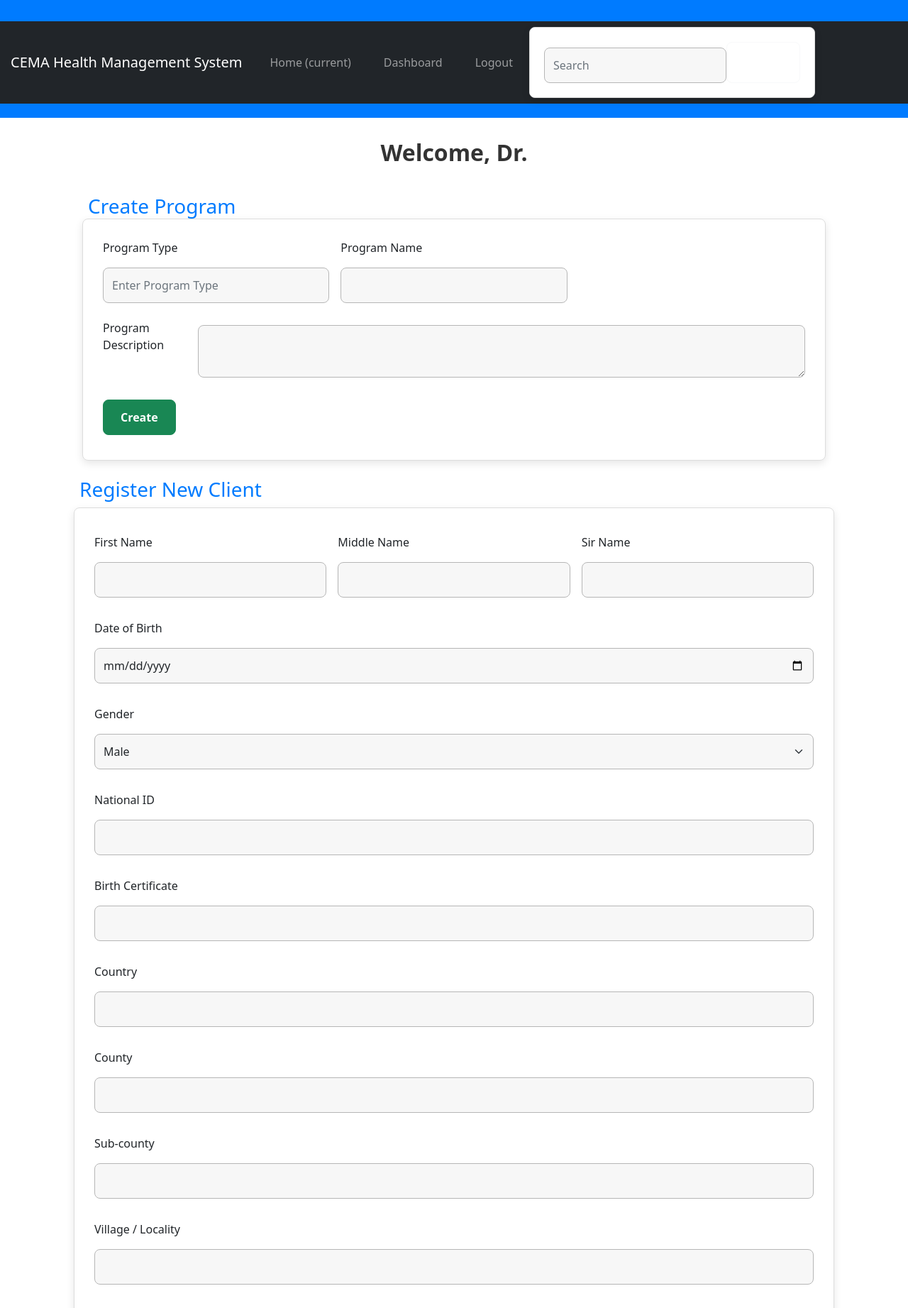
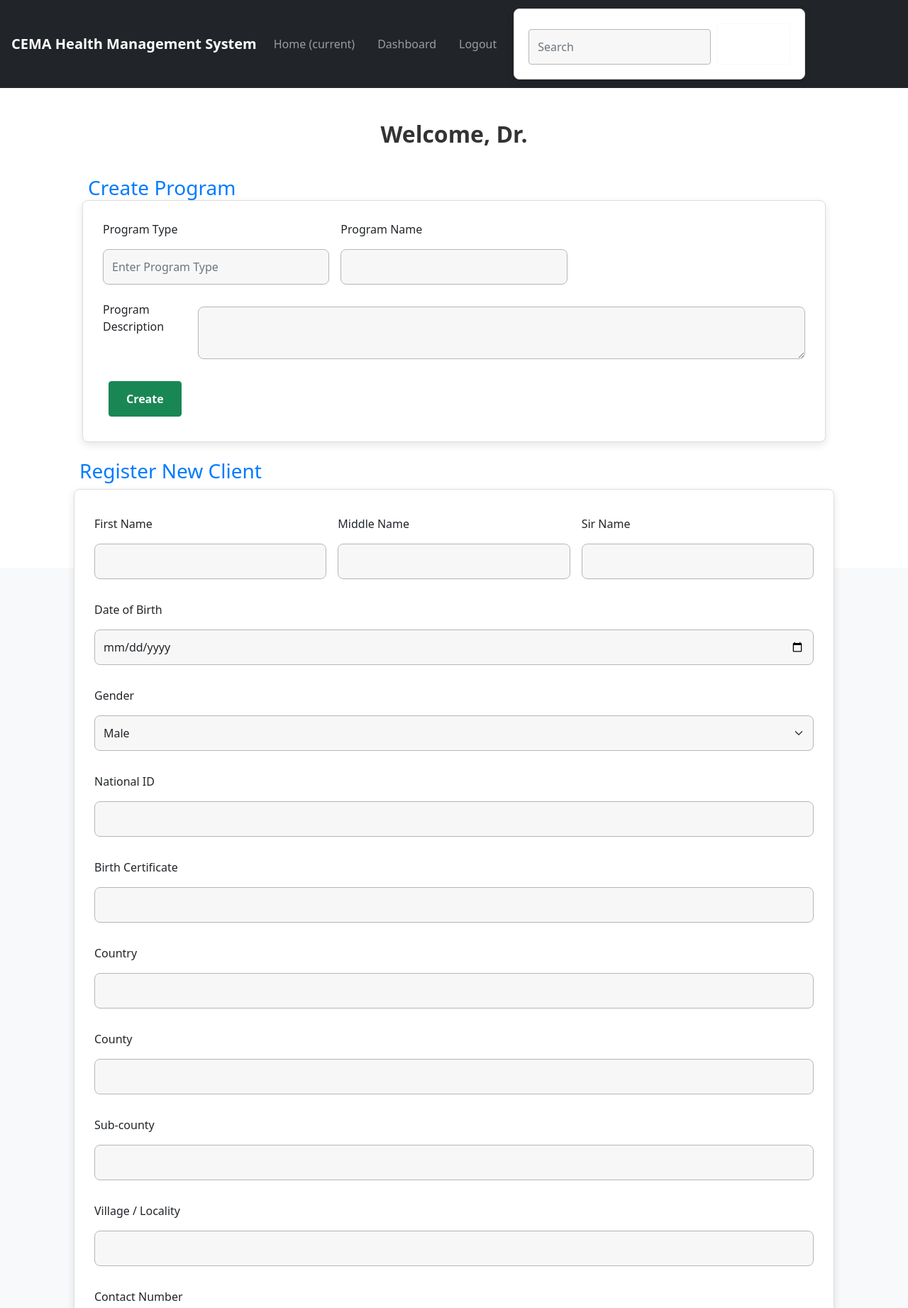
Before and after one commit to martinondiwa/CEMA_Health_Management_System, a Flask app: page /doctor/dashboard in a window 1280 px wide. Shown: the top 1843 px of the page at 71% size. Run offline with Flask 2, Linux system fonts and the light colour scheme; the visitor is signed in with stand-in values (Sample User, id 1); data comes from the database, SQL or seed files in the repository; data that the repository does not hold is empty.

Commit message:
Update main.css
commit

```diff
--- a/app/static/css/main.css
+++ b/app/static/css/main.css
@@ -1,72 +1,100 @@
-
 /* Global Styles */
-body {
+body, html {
+    margin: 0;
+    padding: 0;
+    height: 100%;
     font-family: 'Arial', sans-serif;
     background-color: #f8f9fa;
-    margin: 0;
-    transition: opacity 0.5s ease-in-out; /* Smooth transition for fade-in effect */
-    padding: 0;
-}
+    transition: opacity 0.5s ease-in-out;
 }
 
+/* Fade in effect on load */
 body.fade-in {
     opacity: 0;
+    animation: fadeIn 1s ease-in-out forwards;
 }
 
-/* Ensure the footer sticks at the bottom */
-html, body {
-    height: 100%;
+/* Keyframes for Fade in */
+@keyframes fadeIn {
+    from { opacity: 0; }
+    to { opacity: 1; }
 }
 
-main {
-    min-height: calc(100vh - 120px); /* Ensure content takes up available space */
-    padding-bottom: 100px; /* Space for the footer */
+/* Navbar */
+header .navbar {
+    padding: 0.75rem 1rem;
 }
 
-/* Header Styles */
-header {
-    background-color: #007bff;
-    color: white;
-    padding: 20px 0;
-    position: sticky;
-    top: 0;
-    z-index: 1000;
+.navbar-brand {
+    font-weight: bold;
+    font-size: 1.25rem;
 }
 
-header h1 {
+.navbar-nav .nav-link {
+    font-size: 1rem;
+    margin-right: 1rem;
+    transition: color 0.3s, transform 0.3s;
+}
+
+.navbar-nav .nav-link:hover {
+    transform: scale(1.05);
+    color: #adb5bd;
+}
+
+/* Main content */
+main {
+    flex: 1 0 auto;
+    padding-top: 1rem;
+    padding-bottom: 2rem;
+}
+
+/* Footer */
+footer {
+    background-color: #343a40;
+    color: #ffffff;
+    padding: 1rem 0;
     text-align: center;
+    width: 100%;
+    flex-shrink: 0;
+    font-size: 0.9rem;
+    animation: fadeIn 1s ease-out;
+}
+
+/* Buttons and search */
+form input[type="search"] {
+    border-radius: 0.25rem;
+}
+
+form button[type="submit"] {
+    border-radius: 0.25rem;
+    margin-left: 0.5rem;
+}
+
+/* Hover Effects */
+nav a,
+.btn {
+    transition: transform 0.3s ease-in-out, background-color 0.3s ease-in-out;
+}
+
+nav a:hover,
+.btn:hover {
+    transform: scale(1.05);
+    background-color: #0056b3;
+    color: white;
+}
+
+/* Ensure the page structure stretches correctly */
+body {
+    display: flex;
+    flex-direction: column;
+}
+
+/* Smooth fade for footer text */
+footer p {
     margin: 0;
 }
 
-nav {
-    display: flex;
-    justify-content: center;
-    margin-top: 10px;
-}
-
-nav a {
-    color: white;
-    margin: 0 15px;
-    font-size: 16px;
-    transition: color 0.3s;
-}
-
-nav a:hover {
-    color: #d1d1d1;
-}
-
-/* Footer Styles */
-footer {
-    background-color: #343a40;
-    color: white;
-    text-align: center;
-    padding: 15px;
-    position: relative;
-    bottom: 0;
-    width: 100%;
-}
-
-/* Hero Section Styles */
+/* Optional Hero Section */
 .hero {
     background: url('your-image.jpg') no-repeat center center fixed;
     background-size: cover;
@@ -82,55 +110,6 @@ footer {
 
 .hero p {
     font-size: 1.2rem;
-    color: #555;
+    color: #e0e0e0;
     margin-bottom: 30px;
 }
-
-/* Button Styles */
-.action-buttons .btn {
-    padding: 12px 24px;
-    margin: 0 10px;
-    border-radius: 6px;
-    text-decoration: none;
-}
-
-.btn-primary {
-    background-color: #007bff;
-    color: white;
-}
-
-.btn-outline {
-    background-color: transparent;
-    border: 2px solid #007bff;
-    color: #007bff;
-}
-
-/* Smooth Fade Transition for Button Hover */
-nav a,
-.btn {
-    transition: transform 0.3s ease-in-out, background-color 0.3s ease-in-out;
-}
-
-nav a:hover,
-.btn:hover {
-    transform: scale(1.1); /* Slightly enlarge buttons and links on hover */
-    background-color: #0056b3; /* Change the background on hover */
-    color: white;
-}
-
-/* Footer Animation */
-footer p {
-    animation: fadeIn 1s ease-out;
-}
-
-/* Keyframe Animation for Fade In Effect */
-@keyframes fadeIn {
-    0% { opacity: 0; }
-    100% { opacity: 1; }
-}
-
-/* Smooth transition for page loading */
-body {
-    opacity: 0;
-    animation: fadeIn 1s ease-in-out forwards;
-}
```
